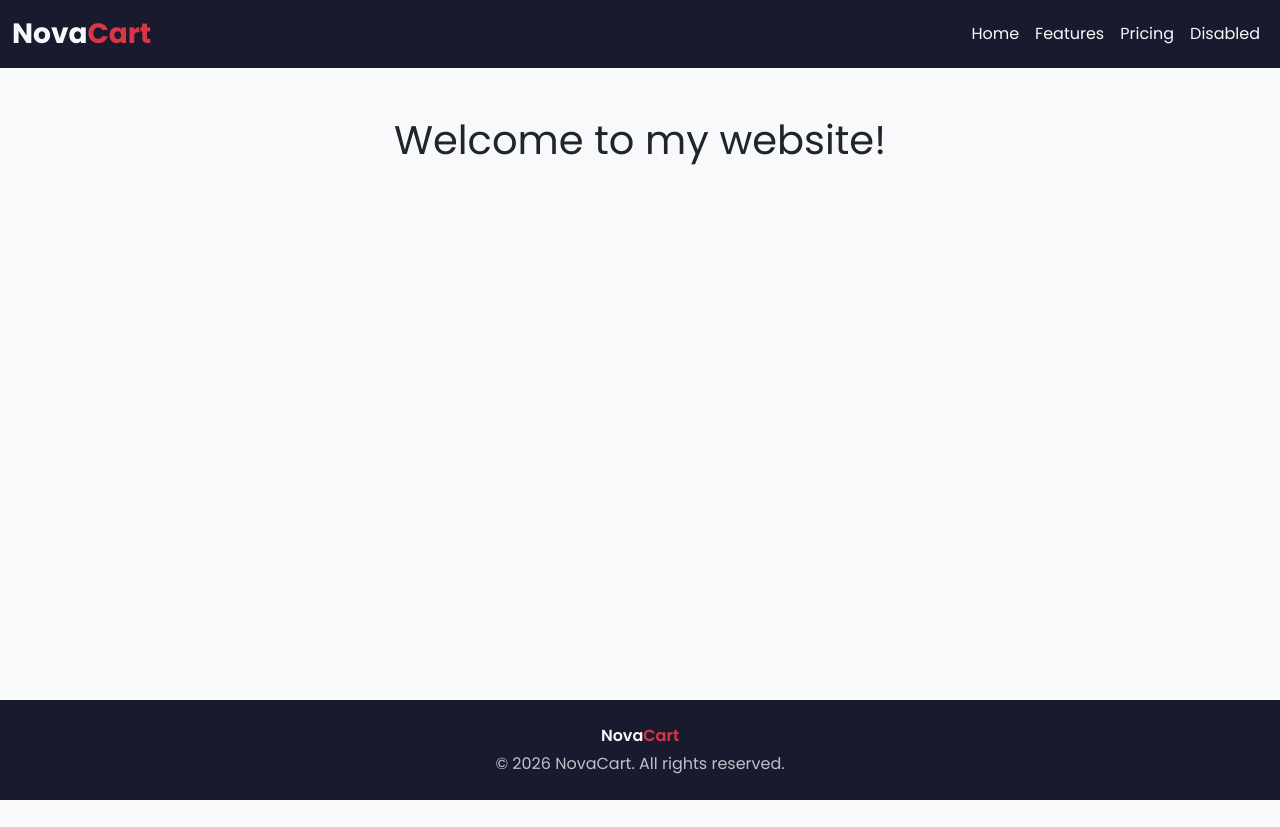
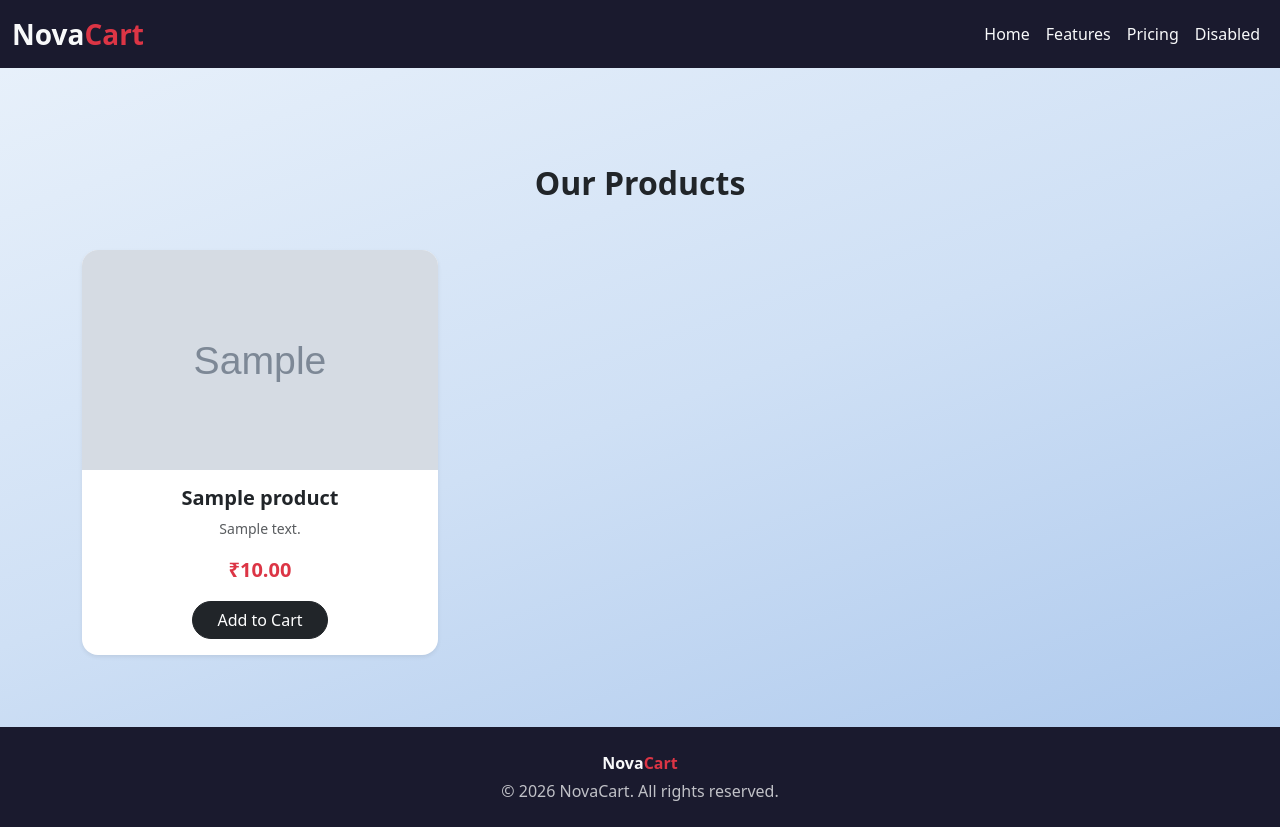
Before and after one commit to thakarejeet07-cell/NovaCart, a Django app: page / in a window 1280 px wide. Before the commit the page ends 800 px from the top, so only its background shows below. Run offline with Django 5.2, Linux system fonts and the light colour scheme; tables that the repository leaves empty hold one stand-in row (values such as "Sample post"); grey boxes marked "Sample" are stand-in pictures.

Commit message:
Display products on homepage, add sample products via admin

```diff
--- a/store/views.py
+++ b/store/views.py
@@ -1,5 +1,7 @@
 from django.shortcuts import render
+from .models import Product
 
 # Create your views here.
 def home(request):
-    return render(request,'web/index.html')
+    products = Product.objects.all()
+    return render(request,'web/index.html',{'products': products})
--- a/templates/layout.html
+++ b/templates/layout.html
@@ -7,9 +7,8 @@
     <title>{% block title %}NovaCart{% endblock title %}</title>
 
     <link href="https://cdn.jsdelivr.net/npm/bootstrap@5.3.3/dist/css/bootstrap.min.css" rel="stylesheet">
-    <link href="https://fonts.googleapis.com/css2?family=Poppins:wght@400;600;700;800&display=swap" rel="stylesheet">
 </head>
-<body class="d-flex flex-column min-vh-100 bg-light" style="font-family: 'Poppins', sans-serif;">
+<body class="d-flex flex-column min-vh-100" style="background: linear-gradient(160deg, #eaf2fb 0%, #cfe0f5 50%, #a9c6ec 100%);">
 
   <nav class="navbar navbar-expand-lg" style="background-color: #1a1a2e;">
     <div class="container-fluid">
--- a/templates/web/index.html
+++ b/templates/web/index.html
@@ -1,3 +1,28 @@
 {% extends "layout.html" %}
 
 {% block title %}Homepage{% endblock title %}
+
+{% block content %}
+<div class="container py-5">
+    <h2 class="text-center fw-bold mb-5">Our Products</h2>
+    <div class="row g-4">
+        {% for product in products %}
+        <div class="col-md-4">
+            <div class="card h-100 border-0 shadow-sm rounded-4">
+                {% if product.image %}
+                    <img src="{{ product.image.url }}" class="card-img-top rounded-top-4" style="height: 220px; object-fit: cover;" alt="{{ product.name }}">
+                {% endif %}
+                <div class="card-body text-center">
+                    <h5 class="fw-bold">{{ product.name }}</h5>
+                    <p class="text-muted small">{{ product.description|truncatewords:15 }}</p>
+                    <p class="fw-semibold text-danger fs-5">₹{{ product.price }}</p>
+                    <button class="btn btn-dark rounded-pill px-4">Add to Cart</button>
+                </div>
+            </div>
+        </div>
+        {% empty %}
+        <p class="text-center text-muted">No products yet — add some from the admin panel.</p>
+        {% endfor %}
+    </div>
+</div>
+{% endblock %}
```
